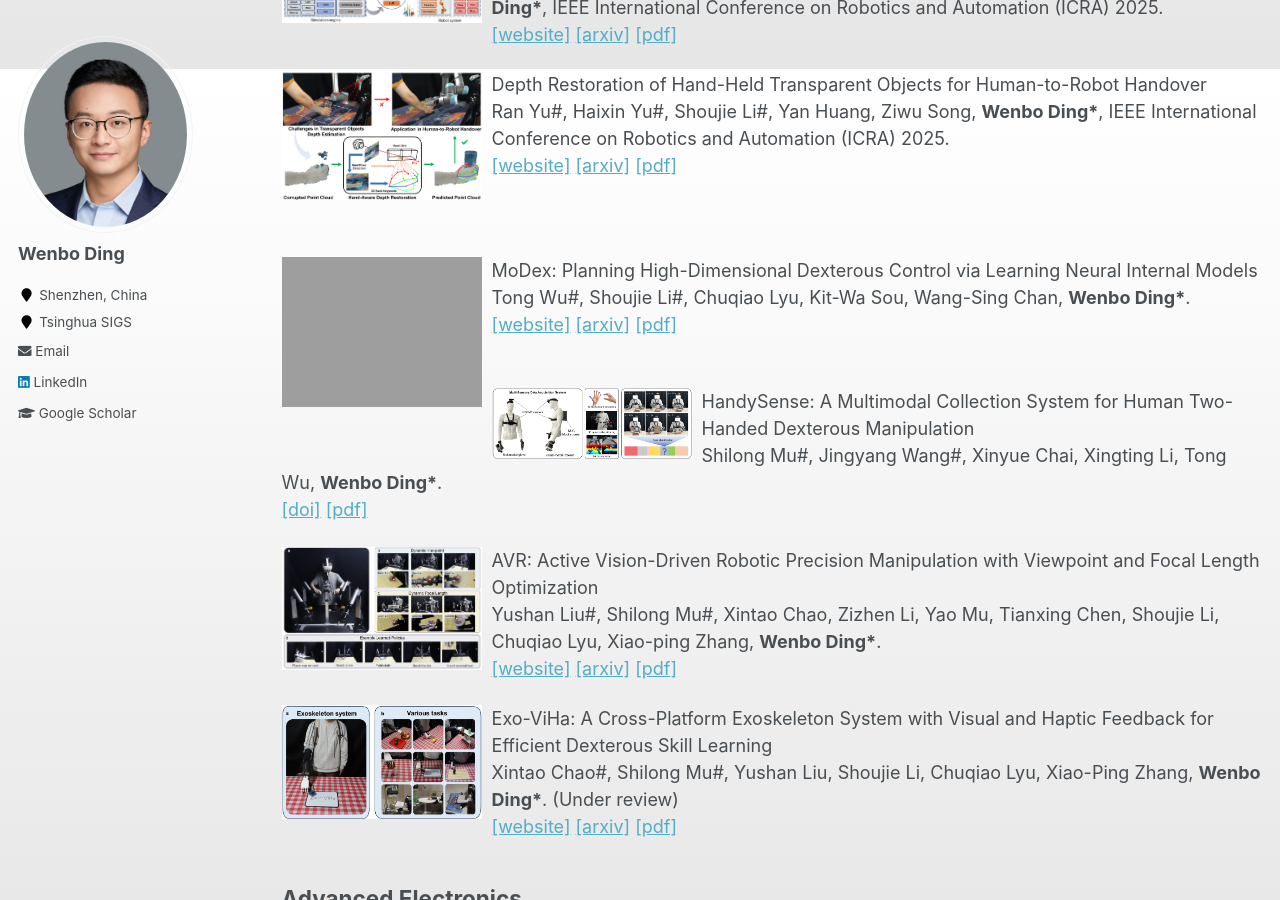
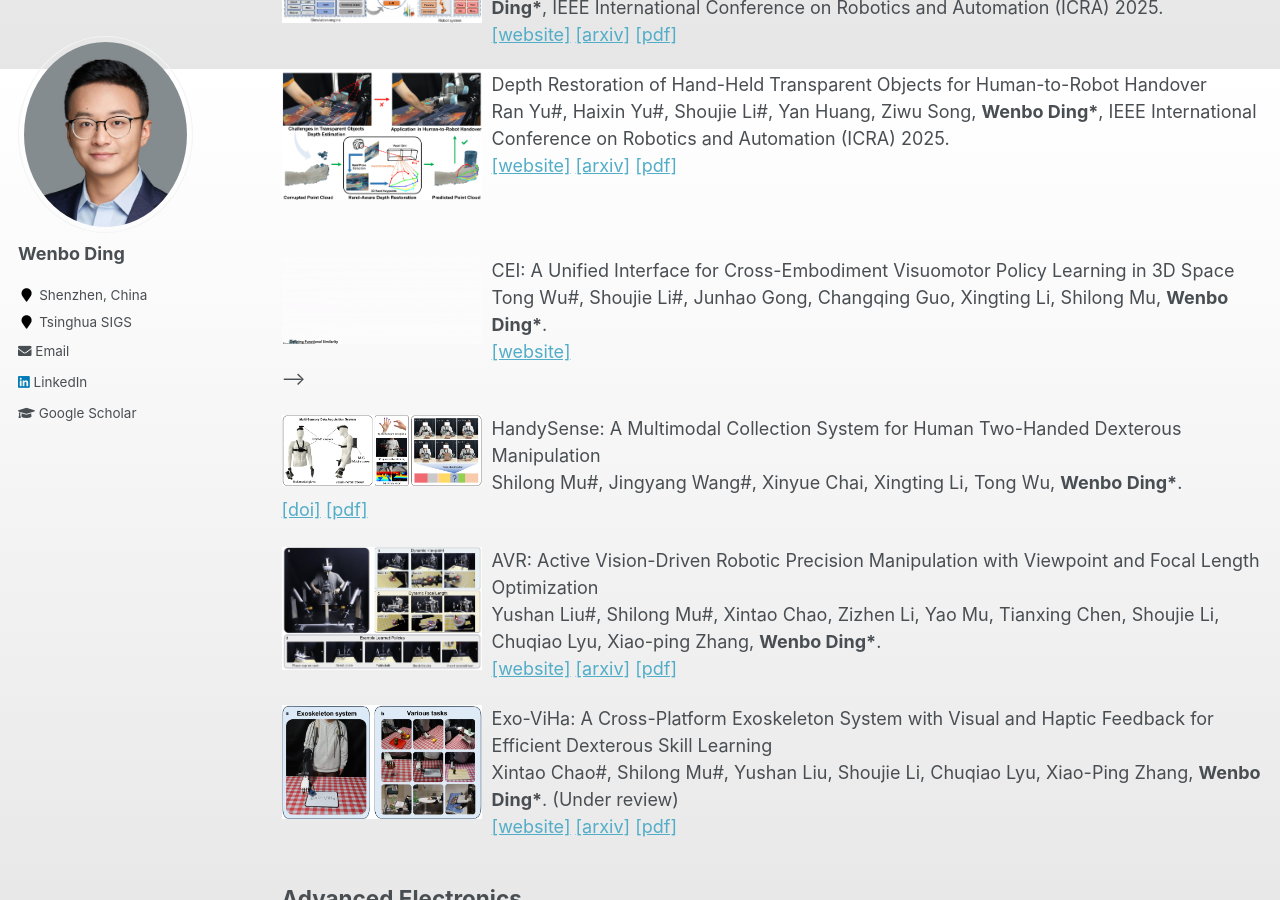
Before and after one commit to whenboy07/whenboy07.github.io, a Jekyll site: the page built from _pages/research.md, in a window 1280 px wide and 900 px high, scrolled down 2631 px. Built offline with Jekyll 4.4.1, drawn with Linux system fonts in a browser that asks for light colours.

Commit message:
update research, pub and news

```diff
--- a/_pages/research.md
+++ b/_pages/research.md
@@ -97,13 +97,13 @@
 <br />
 <br />
 
-<img align="left" width="200" style="margin-right: 10px" src="{{ site.url }}/images/research/modex.gif" alt="...">
-MoDex: Planning High-Dimensional Dexterous Control via Learning Neural Internal Models<br />
-Tong Wu#, Shoujie Li#, Chuqiao Lyu, Kit-Wa Sou, Wang-Sing Chan, **Wenbo Ding\***.<br />
-<a href="https://tongwu19.github.io/MoDex/">[website]</a>
-<a href="https://arxiv.org/abs/2409.10983">[arxiv]</a>
+<img align="left" width="200" style="margin-right: 10px" src="{{ site.url }}/images/research/CEI.gif" alt="...">
+CEI: A Unified Interface for Cross-Embodiment Visuomotor Policy Learning in 3D Space<br />
+Tong Wu#, Shoujie Li#, Junhao Gong, Changqing Guo, Xingting Li, Shilong Mu, **Wenbo Ding\***.<br />
+<a href="https://cross-embodiment-interface.github.io/">[website]</a>
+<!-- <a href="https://arxiv.org/abs/2409.10983">[arxiv]</a> -->
 <!-- <a href="xxx">[doi]</a> --> <!--under review-->
-<a href="./papers/modex.pdf">[pdf]</a> <!-- same as ArXiv ver.--><br />
+<!-- <a href="./papers/modex.pdf">[pdf]</a> <!-- same as ArXiv ver.--><br /> -->
 <br />
 
 <img align="left" width="200" style="margin-right: 10px" src="{{ site.url }}/images/research/HandySense.png" alt="...">
```
Also changed, not shown: _pages/about.md (+1 -0 lines), _pages/news.md (+1 -0 lines), _pages/publication.md (+3 -0 lines), images/research/CEI.gif (added).
